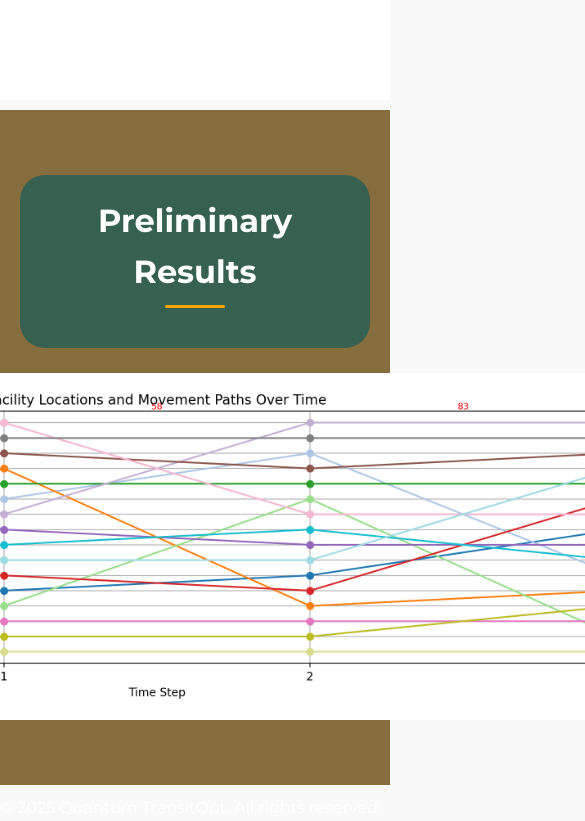
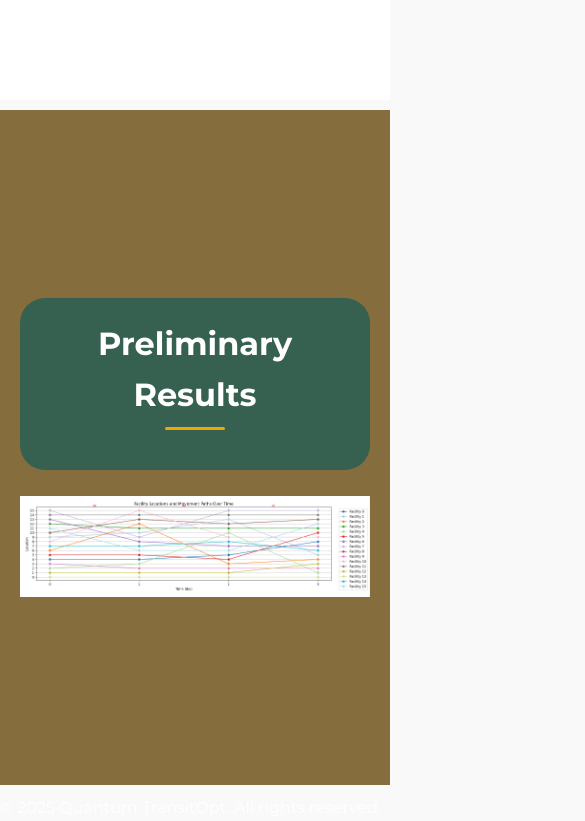
Before and after one commit to Clash-RoYALIES/iquack_website, a plain HTML site: page iquack_frontend/index.html in a window 390 px wide. Shown: the part 4517-5338 px from the top of the page, 585 px wide, since content can reach past the window. Drawn offline with Linux system fonts and the light colour scheme.

Commit message:
Messing with media queries

```diff
--- a/iquack_frontend/index.html
+++ b/iquack_frontend/index.html
@@ -334,7 +334,7 @@
       <h2 class="section-title">Preliminary Results</h2>
     </div>
     <br>
-    <img src="imgs/data.png" style="width: 1200px;" alt="Data Results">
+    <img src="imgs/data.png" style="width: 100%; max-width: 1200px;" alt="Data Results">
   </section>
 
   <!-- Footer -->
```
